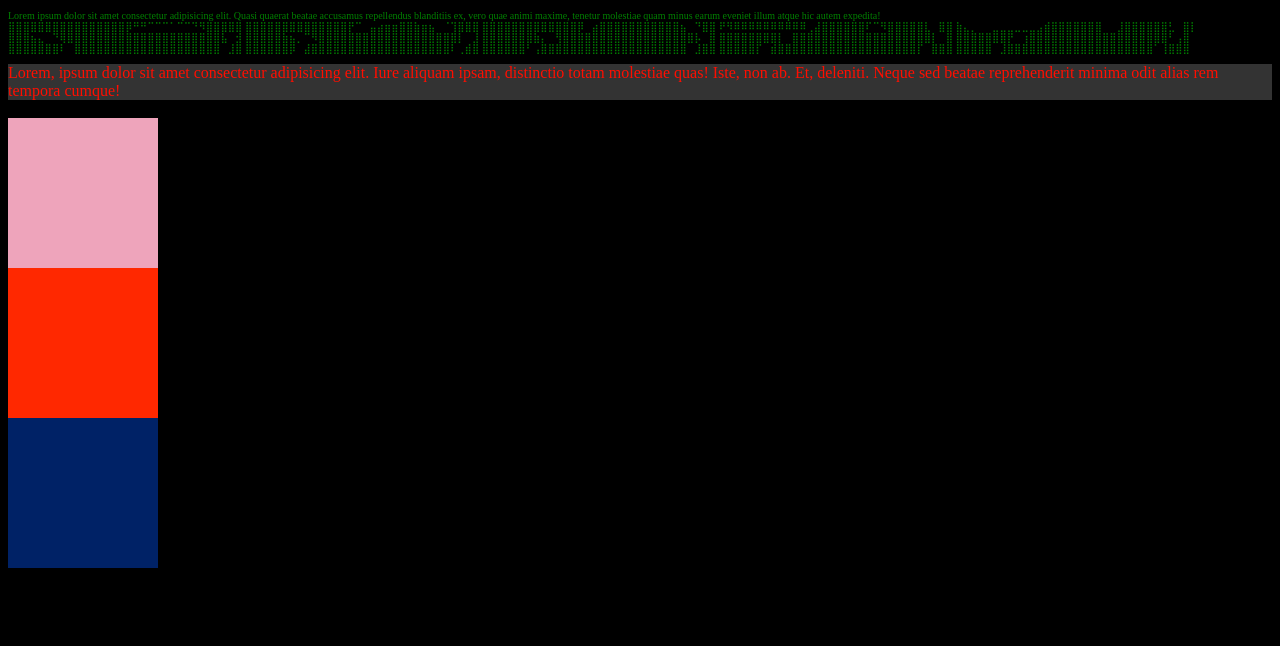
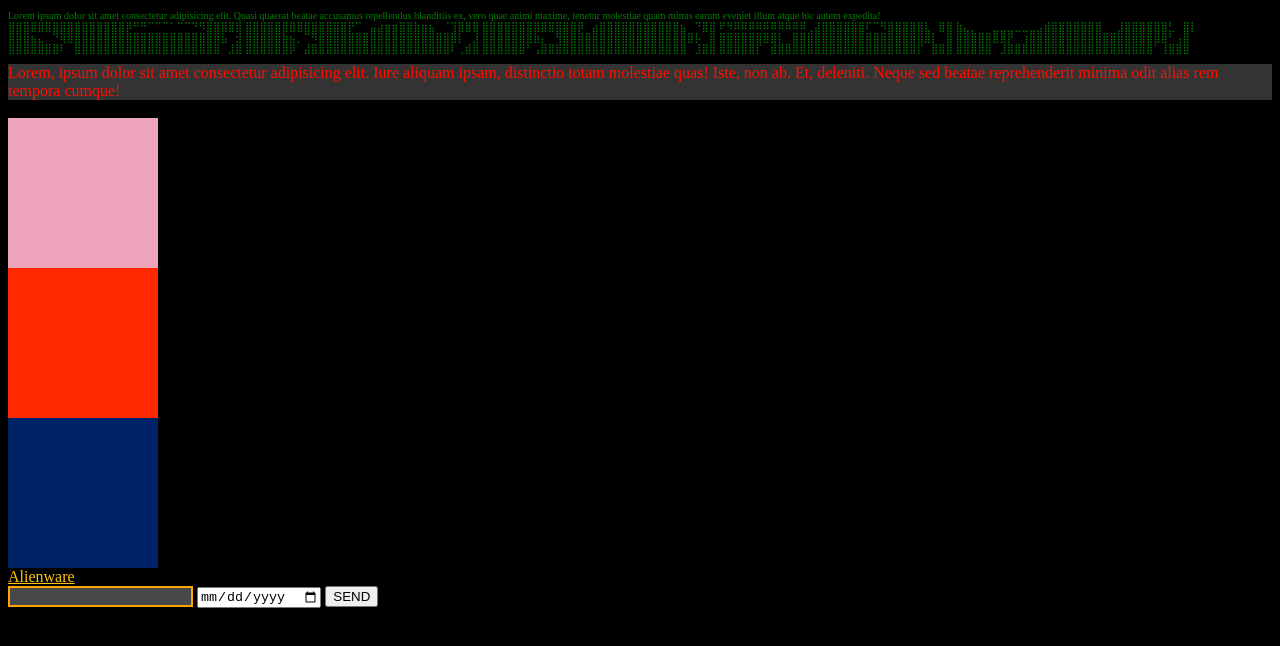
Before and after one commit to Focus0Wizard/cssBasics, a plain HTML site: page index.html in a window 1280 px wide. Drawn offline with Linux system fonts and the light colour scheme.

Commit message:
add form and some elements css

```diff
--- a/css/styles.css
+++ b/css/styles.css
@@ -27,3 +27,15 @@ div{
     height: 150px;
     background-color: hsl(220, 100%, 20%);
 }
+
+a[title]{
+    color: #ffc20e;
+}
+
+input:disabled{
+    border: 2px solid orange;
+}
+
+button:hover{
+    background-color: green;
+}
--- a/index.html
+++ b/index.html
@@ -32,5 +32,13 @@
     <div class="caja1"></div>
     <div class="caja2"></div>
     <div class="caja3"></div>
+
+    <a href="#" title="Alienware">Alienware</a>
+
+    <form action="#">
+        <input type="text" disabled>
+        <input type="date">
+        <button id="button">SEND</button>
+    </form>
 </body>
 </html>
```
